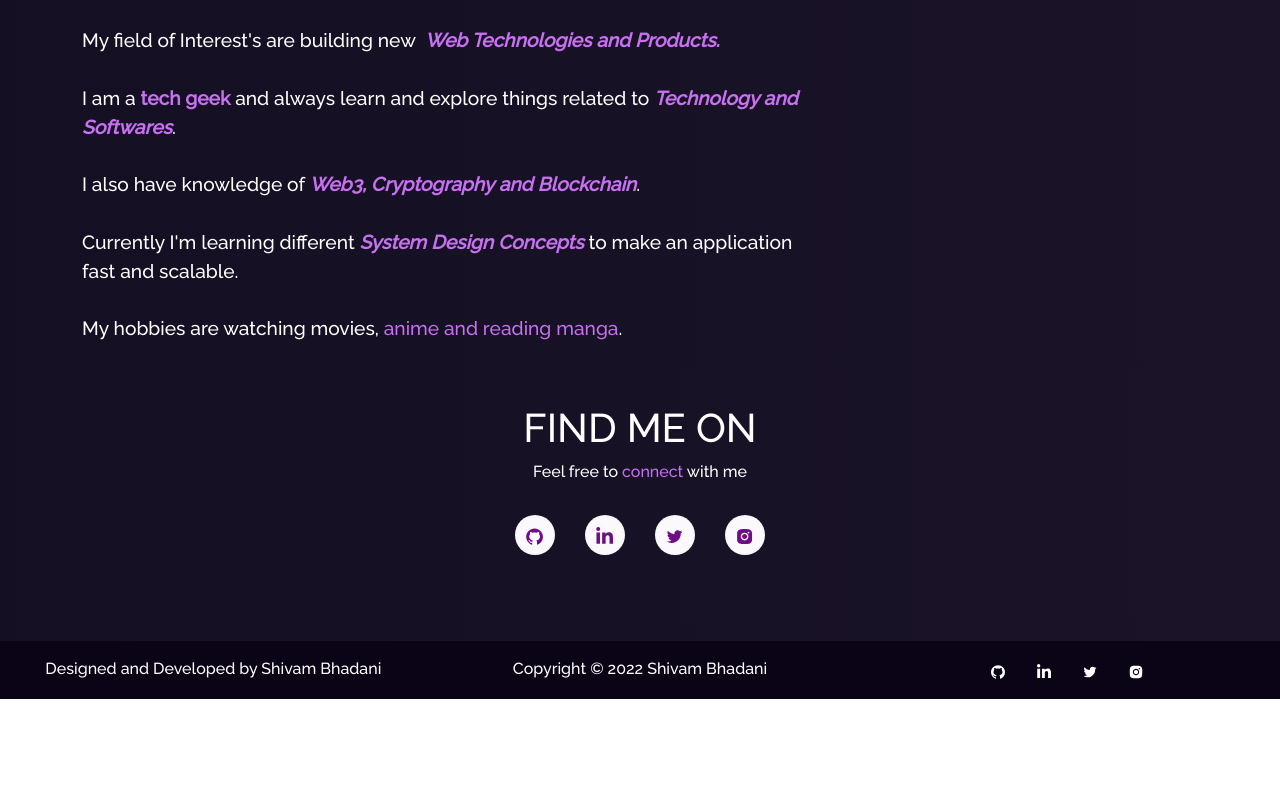
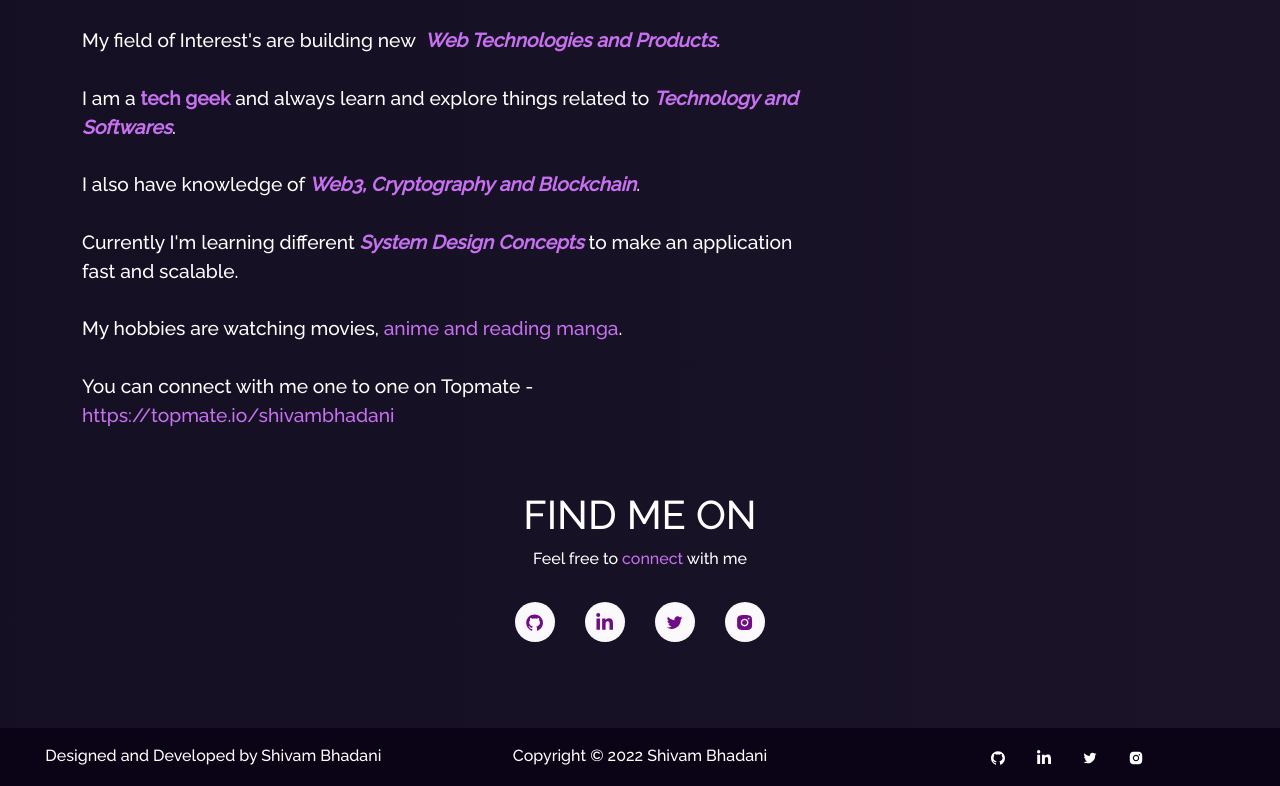
Before and after one commit to shivam-bhadani/Portfolio, a React (Create React App) app: page / in a window 1280 px wide. Shown: the part 1159-1945 px from the top of the page. Before the commit the page ends 1858 px from the top, so only its background shows below. Built offline with nearby package versions, Linux system fonts and the light colour scheme.

Commit message:
added topmate link

```diff
--- a/src/components/Contact/Contact.js
+++ b/src/components/Contact/Contact.js
@@ -4,6 +4,7 @@ import Particle from "../Particle";
 import ContactImg from "../../Assets/contact.svg";
 import { CgMail } from "react-icons/cg";
 import {ImLocation} from "react-icons/im";
+import {AiOutlineVideoCamera} from "react-icons/ai"
 
 function Contact() {
   return (
@@ -18,15 +19,22 @@ function Contact() {
             }}
           >
             <h1 style={{ fontSize: "2.1em", paddingBottom: "20px" }}>
-              <strong className="purple">Get in Touch With Me</strong>
+              Get in Touch With <strong className="purple">Me</strong>
             </h1>
 
             <Card className="quote-card-view">
               <Card.Body>
                 <blockquote className="blockquote mb-0">
                   <ul>
+
                     <li className="about-activity">
-                      <CgMail /> Email: <a href="mailto:shivambhadani19@gmail.com" className="purple" style={{"textDecoration": "none"}}>shivambhadani19@gmail.com</a>
+                      <AiOutlineVideoCamera /> Connect With Me one on one on Topmate : <a className="purple" style={{ "textDecoration": "none" }} href="https://topmate.io/shivambhadani" target={"_blank"}>https://topmate.io/shivambhadani</a>
+                      <br />
+                      <br />
+                    </li>
+
+                    <li className="about-activity">
+                      <CgMail /> Email : <a href="mailto:shivambhadani19@gmail.com" className="purple" style={{"textDecoration": "none"}}>shivambhadani19@gmail.com</a>
                       <br />
                       <br />
                     </li>
--- a/src/components/Home/Home2.js
+++ b/src/components/Home/Home2.js
@@ -44,6 +44,9 @@ function Home2() {
               <br />
               <br />
               My hobbies are watching movies, <a className="purple" style={{ "textDecoration": "none" }} href="https://anilist.co/user/shivambhadani/animelist" target={"_blank"}>anime and reading manga</a>.
+              <br />
+              <br />
+              You can connect with me one to one on Topmate - <a className="purple" style={{ "textDecoration": "none" }} href="https://topmate.io/shivambhadani" target={"_blank"}>https://topmate.io/shivambhadani</a>
               <br />
             </p>
           </Col>
```
